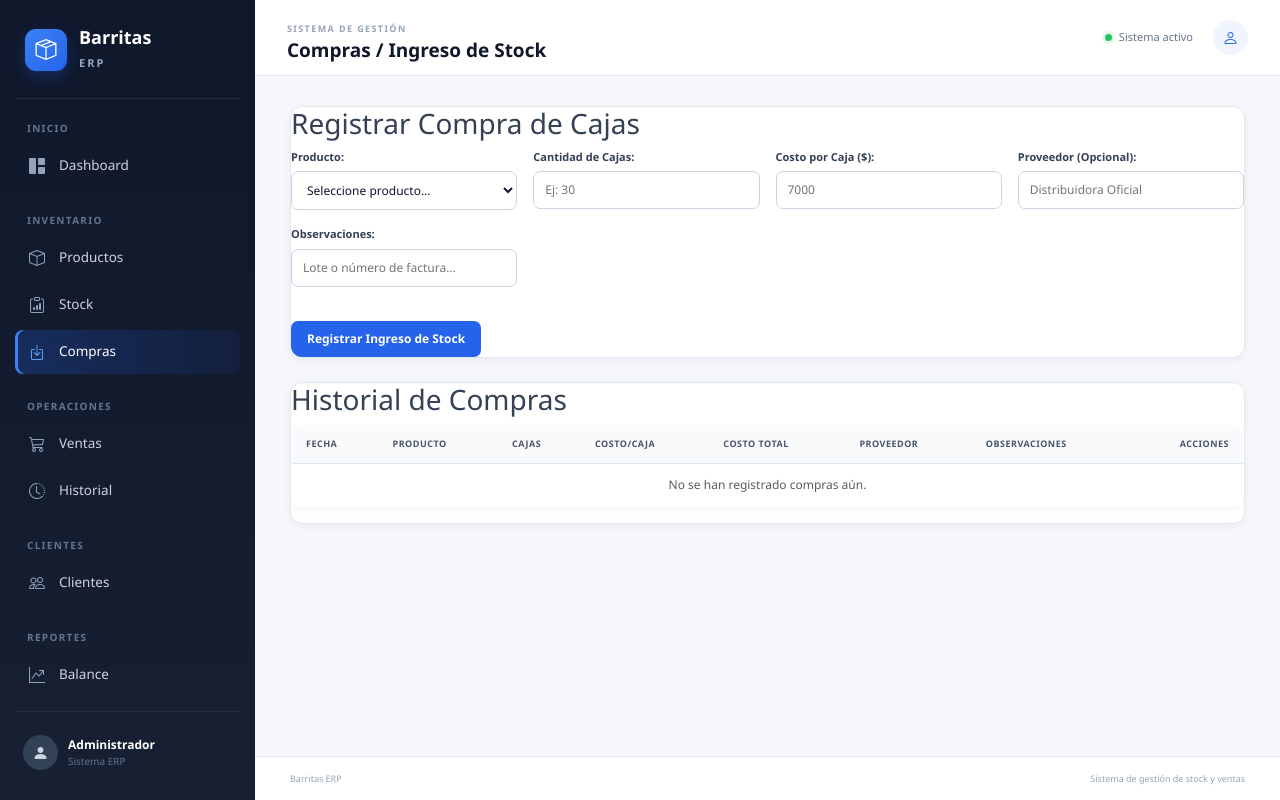
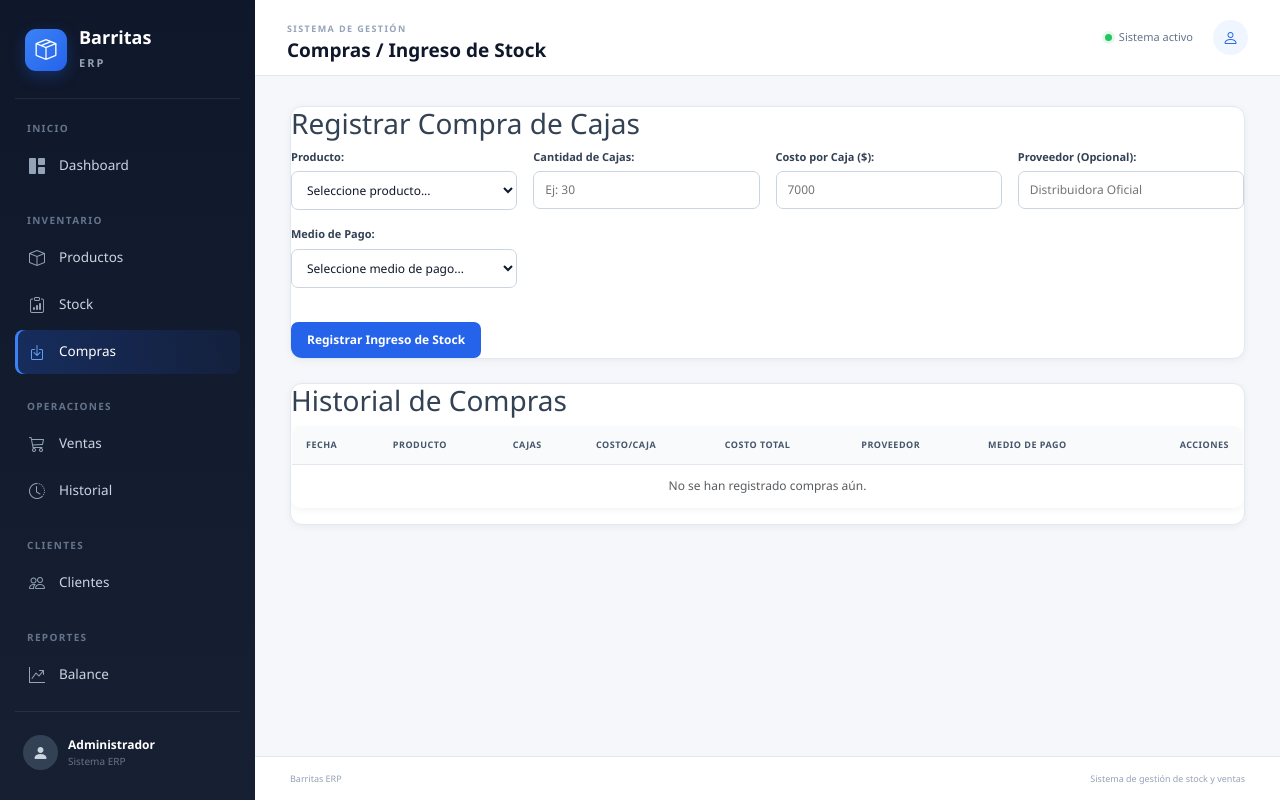
Before and after one commit to FrancoLince/barritas-stock, a Flask app: page /compras in a window 1280 px wide. Run offline with Flask 3, Linux system fonts and the light colour scheme; a user stored in the database is signed in; data that the repository does not hold is empty.

Commit message:
Update compras.html

```diff
--- a/templates/compras.html
+++ b/templates/compras.html
@@ -33,8 +33,12 @@
                 <input type="text" id="proveedor" name="proveedor" placeholder="Distribuidora Oficial">
             </div>
             <div class="form-group grid-span-2">
-                <label for="observaciones">Observaciones:</label>
-                <input type="text" id="observaciones" name="observaciones" placeholder="Lote o número de factura...">
+                <label for="medio_pago">Medio de Pago:</label>
+                <select id="medio_pago" name="medio_pago" required>
+                    <option value="">Seleccione medio de pago...</option>
+                    <option value="Efectivo">Efectivo</option>
+                    <option value="Transferencia">Transferencia</option>
+                </select>
             </div>
         </div>
 
@@ -57,7 +61,7 @@
                     <th>Costo/Caja</th>
                     <th>Costo Total</th>
                     <th>Proveedor</th>
-                    <th>Observaciones</th>
+                    <th>Medio de Pago</th>
                     <th class="text-end">Acciones</th>
                 </tr>
             </thead>
@@ -70,7 +74,7 @@
                     <td>${{ "{:,.2f}".format(c.costo_por_caja | default(0)) }}</td>
                     <td><strong>${{ "{:,.2f}".format(c.costo_total | default(0)) }}</strong></td>
                     <td>{{ c.proveedor or '-' }}</td>
-                    <td>{{ c.observaciones or '-' }}</td>
+                    <td>{{ c.medio_pago or '-' }}</td>
                     <td class="text-end">
                         <form action="{{ url_for('eliminar_compra', compra_id=c.id) }}" method="POST" class="d-inline" data-confirm="¿Anular esta compra? Se descontará el stock agregando al producto.">
                             <button type="submit" class="btn btn-sm btn-outline-danger">🗑️ Anular</button>
```
